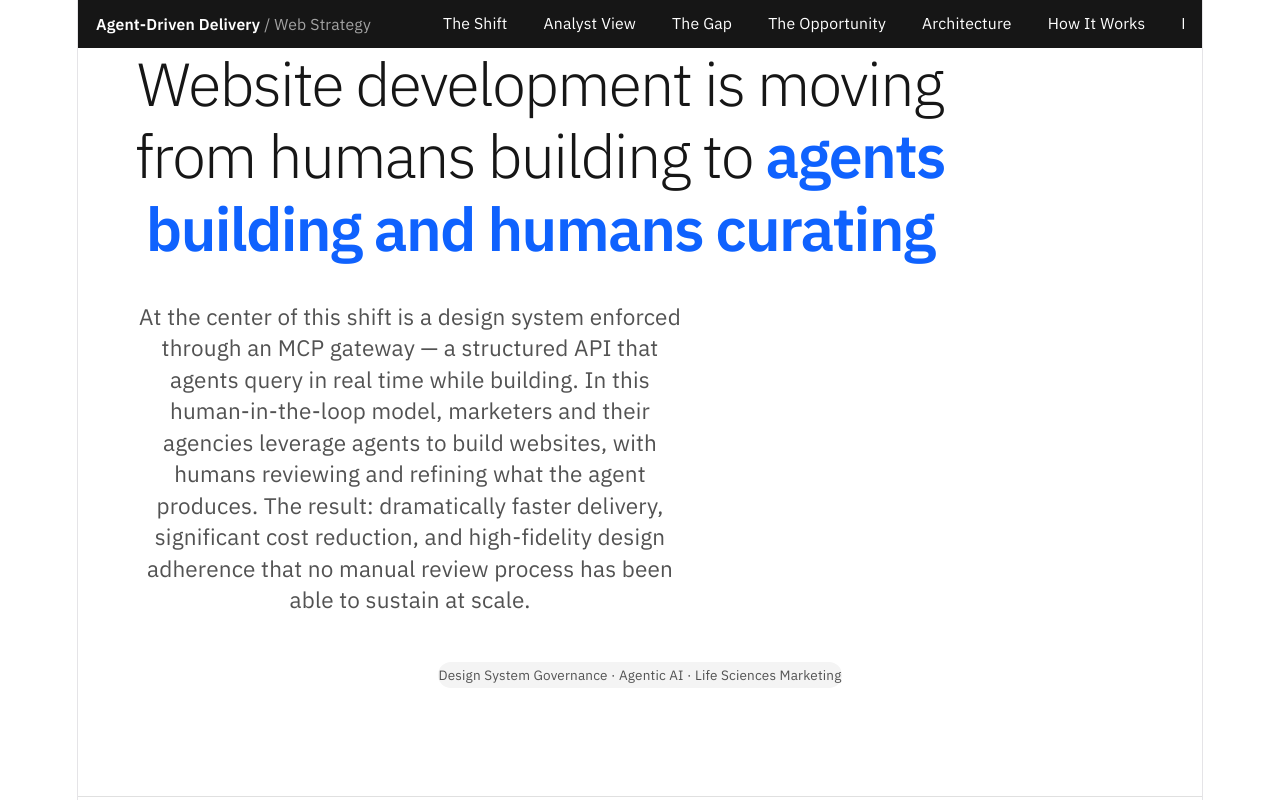
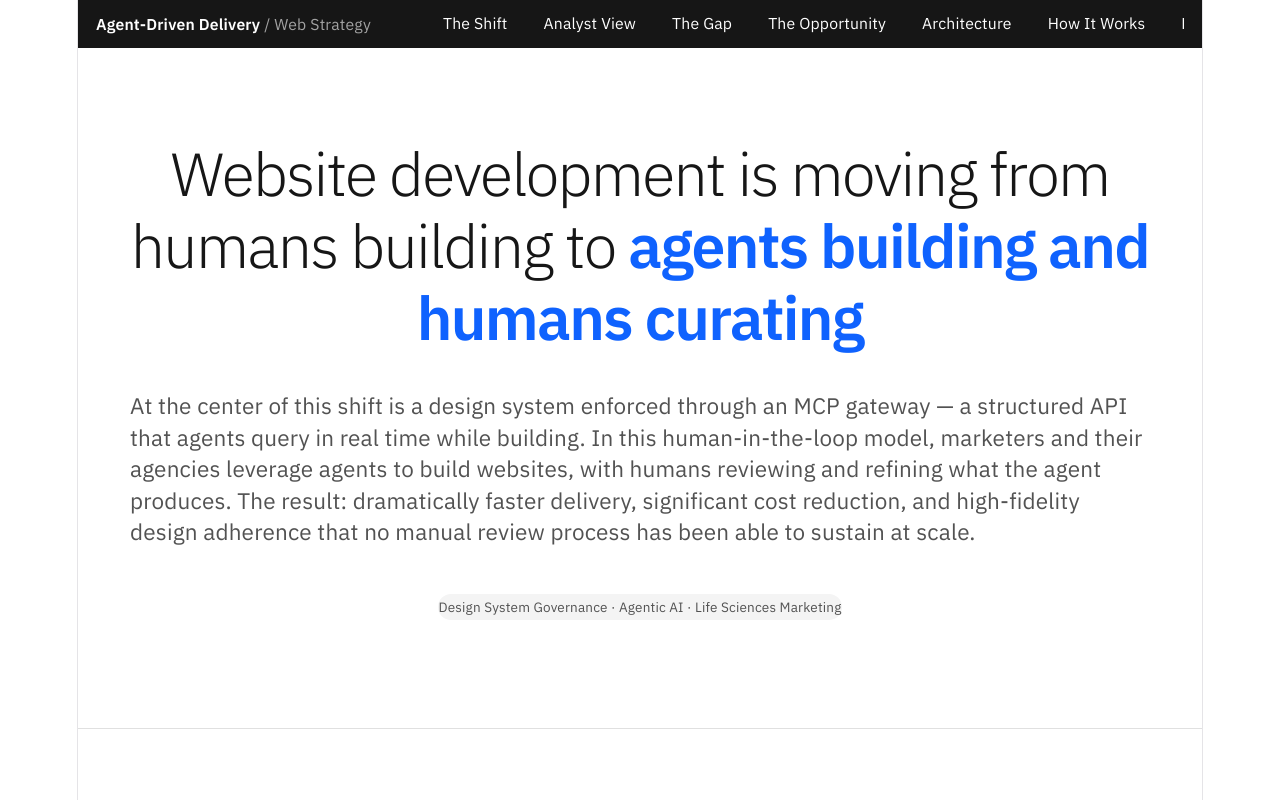
Before and after one commit to pradeepananth-cyber/agentic-web-build, a React (Vite) app: page / in a window 1280 px wide. Shown: the top 800 px of the page. Built offline with nearby package versions, Linux system fonts and the light colour scheme.

Commit message:
Intro paragraph alignment

```diff
--- a/src/agent-driven-web-delivery-pitch.jsx
+++ b/src/agent-driven-web-delivery-pitch.jsx
@@ -244,7 +244,6 @@ function Hero() {
             fontWeight: 300,
             lineHeight: 1.19,
             color: C.textPrimary,
-            maxWidth: 820,
             margin: `0 0 ${C.s07}`,
           }}
         >
@@ -259,8 +258,8 @@ function Hero() {
             fontSize: "1.25rem",
             lineHeight: 1.4,
             color: C.textSecondary,
-            maxWidth: 560,
             margin: `0 0 ${C.s08}`,
+            textAlign: "left",
           }}
         > At the center of this shift is a design system enforced through an
           MCP gateway — a structured API that agents query in real time while
```
